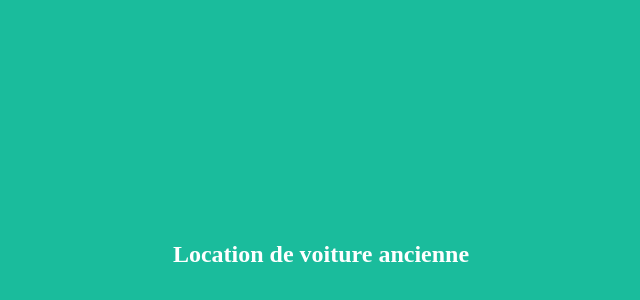
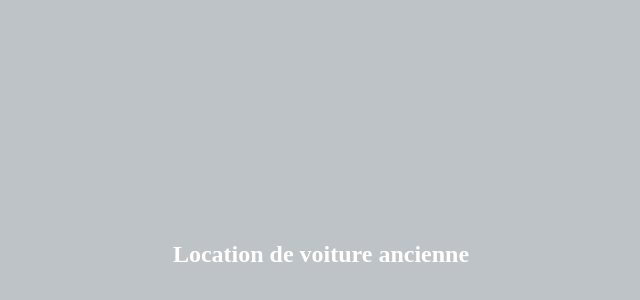
Before and after one commit to steffsamtoy/test-github, a plain HTML site: page index.html in a window 1280 px wide. Shown: the part 32-332 px from the top of the page, without its empty margins (319-959 px from the left). Drawn offline with Linux system fonts and the light colour scheme.

Commit message:
modification de la couleur de fond

```diff
--- a/index.html
+++ b/index.html
@@ -7,7 +7,7 @@
     <title>location de voiture</title>
 
     <style>
-        body {background-color: #1abc9c;}
+        body {background-color: #bdc3c7;}
         h2 {
             padding-top: 20%;
             padding-bottom: 20%;
```
